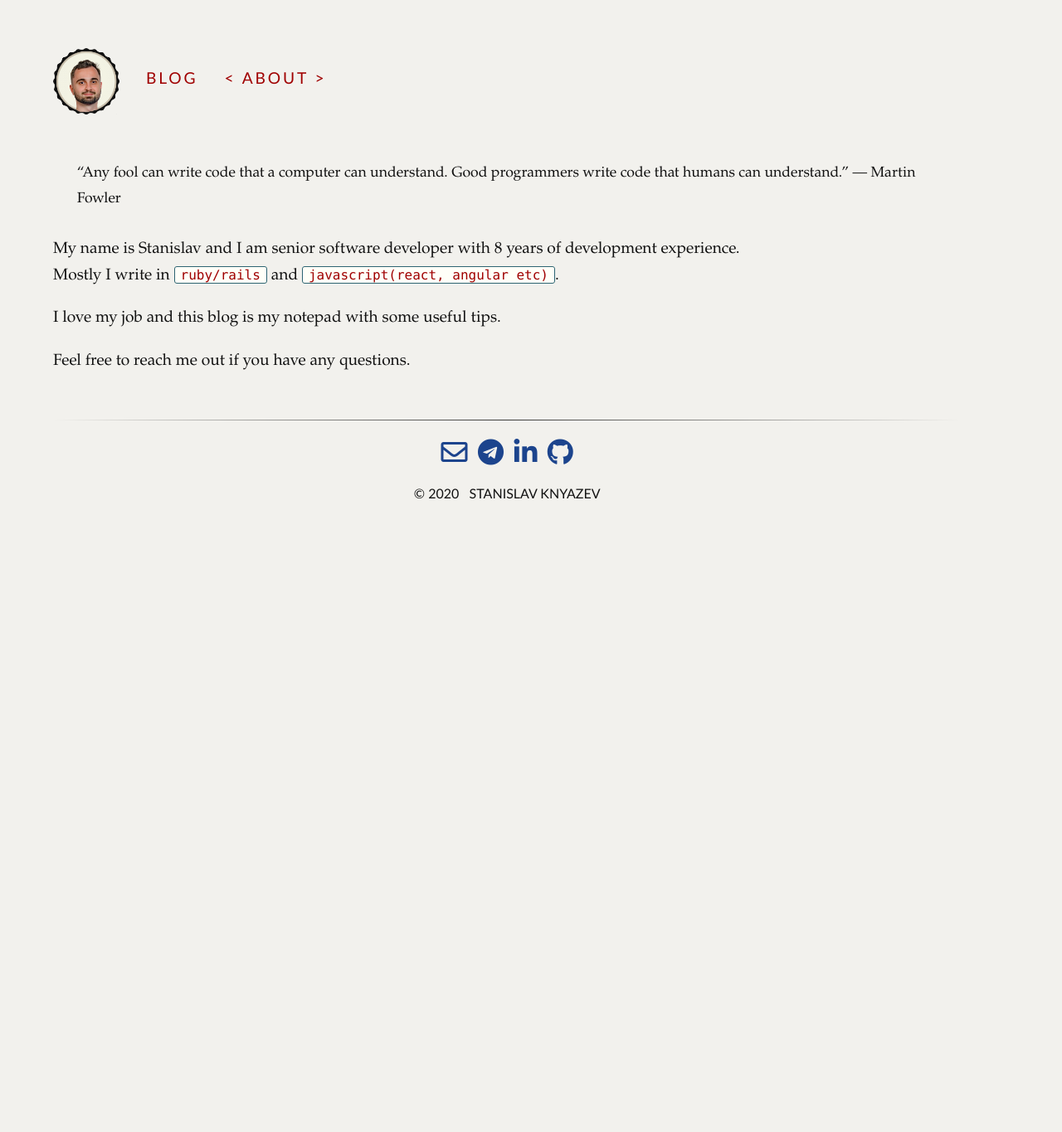
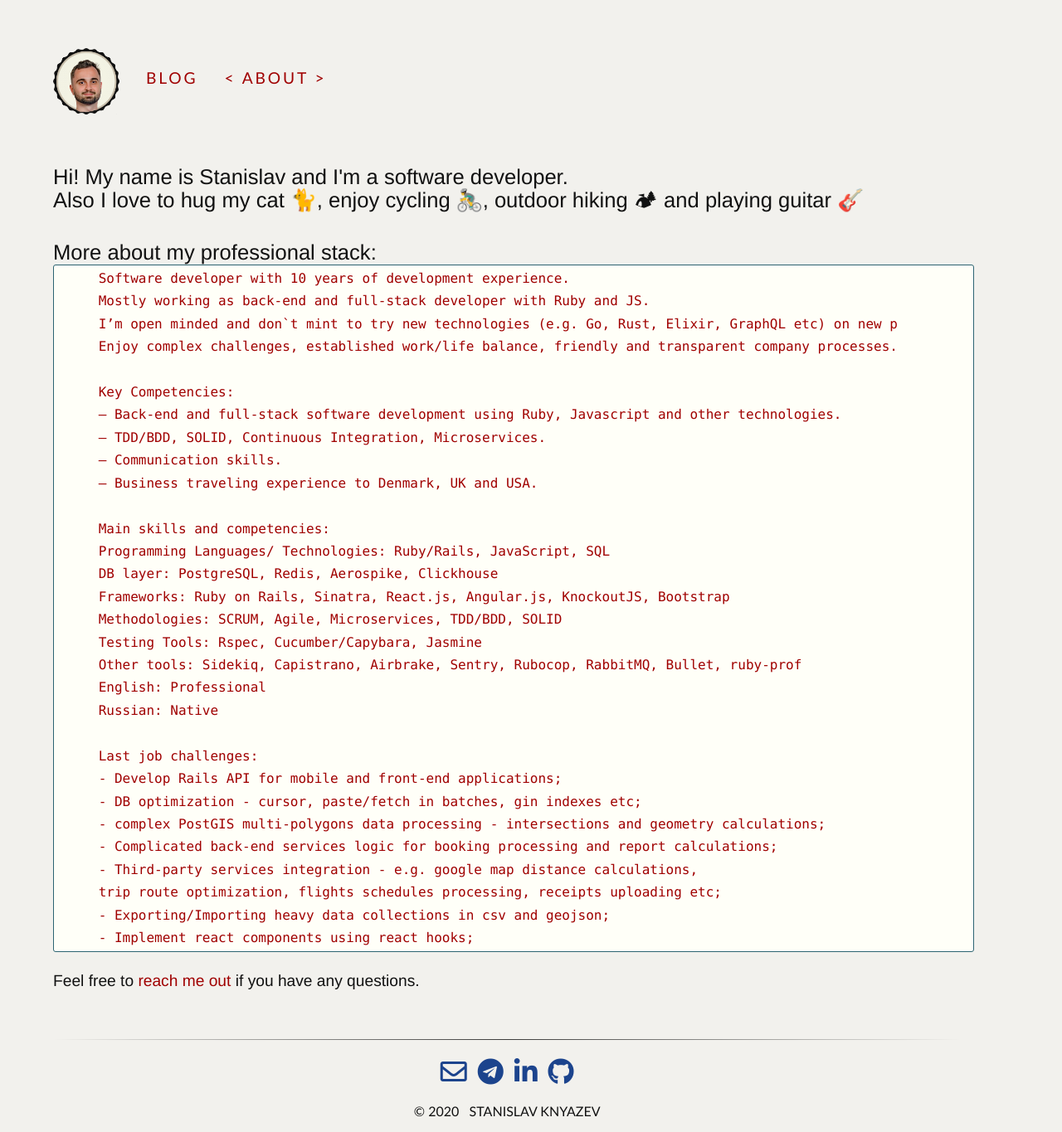
Before and after one commit to Extazystas/extazystas.github.io, a Jekyll site: the page built from about/index.html, in a window 1280 px wide. Shown: the whole page at 83% size. Built offline with Jekyll 4.4.1, drawn with Linux system fonts in a browser that asks for light colours; before the commit the page ends 951 px from its top, so only the background shows below that.

Commit message:
Update About page info

```diff
--- a/about/index.html
+++ b/about/index.html
@@ -2,11 +2,42 @@
 layout: full-width
 title: About me | Stanislav Knyazev
 ---
-<blockquote>
-<p>“Any fool can write code that a computer can understand. Good programmers write code that humans can understand.”
-― Martin Fowler</p>
-</blockquote>
-<p>My name is Stanislav and I am senior software developer with 8 years of development experience.<br/>
-Mostly I write in <code class='highlight'>ruby/rails</code> and <code class='highlight'>javascript(react, angular etc)</code>.</p>
-<p>I love my job and this blog is my notepad with some useful tips.</p>
-<p>Feel free to reach me out if you have any questions.</p>
+<h3>Hi! My name is Stanislav and I'm a software developer.<br />
+  Also I love to hug my cat 🐈, enjoy cycling 🚴‍♂️, outdoor hiking 🏕 and playing guitar 🎸
+</h3>
+
+<h3>More about my professional stack:</h3>
+{% highlight text %}
+  Software developer with 10 years of development experience.
+  Mostly working as back-end and full-stack developer with Ruby and JS.
+  I’m open minded and don`t mint to try new technologies (e.g. Go, Rust, Elixir, GraphQL etc) on new projects.
+  Enjoy complex challenges, established work/life balance, friendly and transparent company processes.
+
+  Key Competencies:
+  — Back-end and full-stack software development using Ruby, Javascript and other technologies.
+  — TDD/BDD, SOLID, Continuous Integration, Microservices.
+  — Communication skills.
+  — Business traveling experience to Denmark, UK and USA.
+
+  Main skills and competencies:
+  Programming Languages/ Technologies: Ruby/Rails, JavaScript, SQL
+  DB layer: PostgreSQL, Redis, Aerospike, Clickhouse
+  Frameworks: Ruby on Rails, Sinatra, React.js, Angular.js, KnockoutJS, Bootstrap
+  Methodologies: SCRUM, Agile, Microservices, TDD/BDD, SOLID
+  Testing Tools: Rspec, Cucumber/Capybara, Jasmine
+  Other tools: Sidekiq, Capistrano, Airbrake, Sentry, Rubocop, RabbitMQ, Bullet, ruby-prof
+  English: Professional
+  Russian: Native
+
+  Last job challenges:
+  - Develop Rails API for mobile and front-end applications;
+  - DB optimization - cursor, paste/fetch in batches, gin indexes etc;
+  - complex PostGIS multi-polygons data processing - intersections and geometry calculations;
+  - Complicated back-end services logic for booking processing and report calculations;
+  - Third-party services integration - e.g. google map distance calculations,
+  trip route optimization, flights schedules processing, receipts uploading etc;
+  - Exporting/Importing heavy data collections in csv and geojson;
+  - Implement react components using react hooks;
+
+{% endhighlight %}
+<p>Feel free to <a href="mailto:extazystas@gmail.com">reach me out</a> if you have any questions.</p>
--- a/css/tufte.scss
+++ b/css/tufte.scss
@@ -90,7 +90,7 @@ body { width: 87.5%;
        margin-left: auto;
        margin-right: auto;
        padding-left: 12.5%;
-       font-family: et-bembo, Palatino, "Palatino Linotype", "Palatino LT STD", "Book Antiqua", Georgia, serif;
+       font-family: "Helvetica Neue", Helvetica, Arial, sans-serif;
        background-color: $bg-color;
        color: $text-color;
        max-width: 1400px;
```
